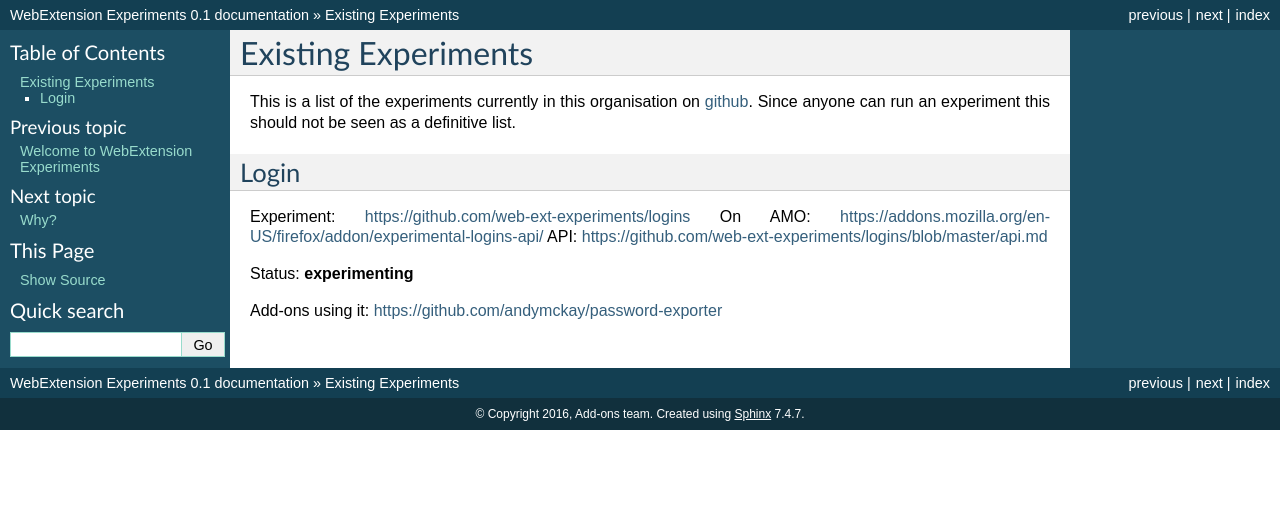
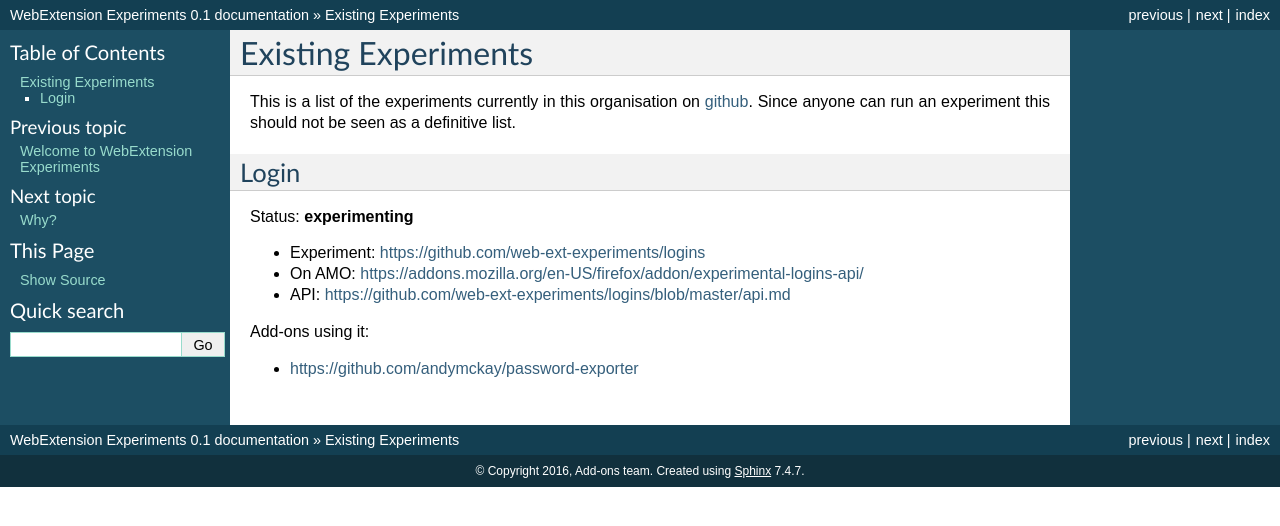
Before and after one commit to web-ext-experiments/about, a Sphinx documentation site: the page built from source/experiments/index.rst, in a window 1280 px wide. Shown: the top 526 px of the page. Built offline with Sphinx 7.4.7, drawn with Linux system fonts in a browser that asks for light colours; part of the change alters nothing that is shown.

```diff
--- a/source/experiments/index.rst
+++ b/source/experiments/index.rst
@@ -6,13 +6,15 @@ This is a list of the experiments currently in this organisation on github_. Sin
 Login
 -----
 
-Experiment: https://github.com/web-ext-experiments/logins
-On AMO: https://addons.mozilla.org/en-US/firefox/addon/experimental-logins-api/
-API: https://github.com/web-ext-experiments/logins/blob/master/api.md
-
 Status: **experimenting**
 
-Add-ons using it: https://github.com/andymckay/password-exporter
+* Experiment: https://github.com/web-ext-experiments/logins
+* On AMO: https://addons.mozilla.org/en-US/firefox/addon/experimental-logins-api/
+* API: https://github.com/web-ext-experiments/logins/blob/master/api.md
+
+Add-ons using it:
+
+* https://github.com/andymckay/password-exporter
 
 
 
```
